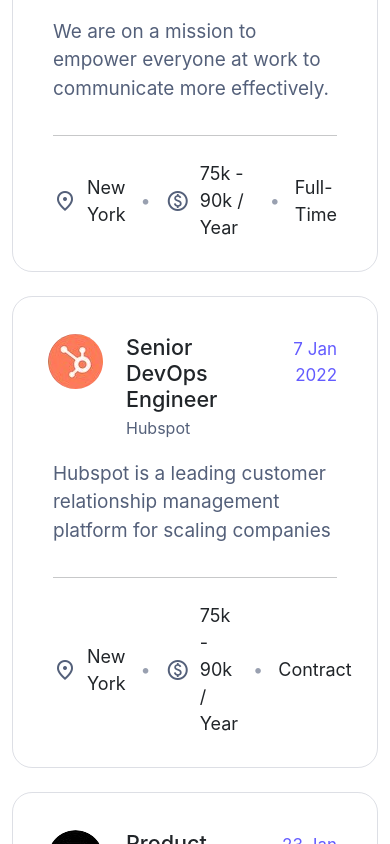
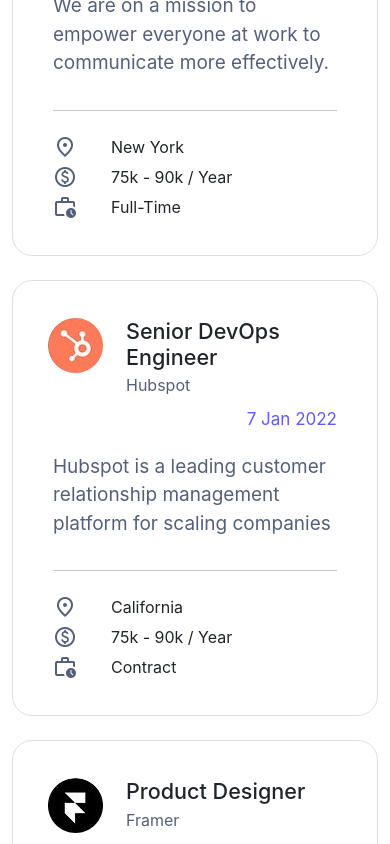
Before and after one commit to Yasela-dissanayake/hirace-job, a React (Create React App) app: page / in a window 390 px wide. Shown: the part 5580-6424 px from the top of the page. Built offline with nearby package versions, Linux system fonts and the light colour scheme.

Commit message:
feat:tabs full responsive done

```diff
--- a/public/index.html
+++ b/public/index.html
@@ -22,31 +22,6 @@
       href="https://fonts.googleapis.com/css2?family=Material+Symbols+Outlined:opsz,wght,FILL,GRAD@20..48,100..700,0..1,-50..200"
     />
 
-    <link
-      rel="stylesheet"
-      href="https://fonts.googleapis.com/css2?family=Material+Symbols+Outlined:opsz,wght,FILL,GRAD@20..48,100..700,0..1,-50..200"
-    />
-
-    <link
-      rel="stylesheet"
-      href="https://fonts.googleapis.com/css2?family=Material+Symbols+Outlined:opsz,wght,FILL,GRAD@20..48,100..700,0..1,-50..200"
-    />
-    <link
-      rel="stylesheet"
-      href="https://fonts.googleapis.com/css2?family=Material+Symbols+Outlined:opsz,wght,FILL,GRAD@20..48,100..700,0..1,-50..200"
-    />
-    <link
-      rel="stylesheet"
-      href="https://fonts.googleapis.com/css2?family=Material+Symbols+Outlined:opsz,wght,FILL,GRAD@20..48,100..700,0..1,-50..200"
-    />
-    <link
-      rel="stylesheet"
-      href="https://fonts.googleapis.com/css2?family=Material+Symbols+Outlined:opsz,wght,FILL,GRAD@20..48,100..700,0..1,-50..200"
-    />
-    <link
-      rel="stylesheet"
-      href="https://fonts.googleapis.com/css2?family=Material+Symbols+Outlined:opsz,wght,FILL,GRAD@20..48,100..700,0..1,-50..200"
-    />
     <script
       src="https://cdn.jsdelivr.net/npm/bootstrap@5.0.2/dist/js/bootstrap.bundle.min.js"
       integrity="sha384-MrcW6ZMFYlzcLA8Nl+NtUVF0sA7MsXsP1UyJoMp4YLEuNSfAP+JcXn/tWtIaxVXM"
--- a/src/components/TabCard.js
+++ b/src/components/TabCard.js
@@ -28,7 +28,7 @@ const TabCard = ({
             arrow_right_alt
           </span>
         </div>
-        <div className={`col-4 text-end ${classes.tabCardDate}`}>{date}</div>
+        <div className={`col-sm-4 text-end ${classes.tabCardDate}`}>{date}</div>
       </div>
       <div className={`row`}>
         <p className={`${classes.tabCardPara}`}>{para}</p>
@@ -39,7 +39,7 @@ const TabCard = ({
           <span class={`material-symbols-outlined ${classes.tabCardSmallIcon}`}>
             location_on
           </span>
-          New York
+          {location}
           <span className={classes.tabCardDot}>•</span>
           <span class={`material-symbols-outlined ${classes.tabCardSmallIcon}`}>
             monetization_on
@@ -48,6 +48,38 @@ const TabCard = ({
           <span className={classes.tabCardDot}>•</span>
           {jobtype}
         </div>
+        <div className={classes.tabCardBottomColMob}>
+          <div className="row">
+            <div className={`col ${classes.tabCardSmallIconColMob}`}>
+              <span
+                class={`material-symbols-outlined ${classes.tabCardSmallIcon}`}
+              >
+                location_on
+              </span>
+            </div>
+            <div className={`col`}>{location}</div>
+          </div>{" "}
+          <div className="row">
+            <div className={`col ${classes.tabCardSmallIconColMob}`}>
+              <span
+                class={`material-symbols-outlined ${classes.tabCardSmallIcon}`}
+              >
+                monetization_on
+              </span>
+            </div>
+            <div className={`col`}>{salary}</div>
+          </div>{" "}
+          <div className="row">
+            <div className={`col ${classes.tabCardSmallIconColMob}`}>
+              <span
+                class={`material-symbols-outlined ${classes.tabCardSmallIcon}`}
+              >
+                work_history
+              </span>
+            </div>
+            <div className={`col`}>{jobtype}</div>
+          </div>{" "}
+        </div>
       </div>
     </div>
   );
--- a/src/components/TabCard.module.css
+++ b/src/components/TabCard.module.css
@@ -63,3 +63,20 @@
   border: solid 1.5px var(--primaryColor);
   box-shadow: 5px 5px var(--primaryColor);
 }
+
+.tabCardBottomColMob {
+  display: none;
+}
+
+.tabCardSmallIconColMob {
+  max-width: fit-content;
+}
+
+@media (max-width: 576px) {
+  .tabCardBottomCol {
+    display: none;
+  }
+  .tabCardBottomColMob {
+    display: block;
+  }
+}
--- a/src/pages/Homepage.js
+++ b/src/pages/Homepage.js
@@ -446,7 +446,7 @@ const Homepage = () => {
               >
                 <div className={`row row-cols-lg-2 row-cols-1 mt-5`}>
                   {Jobs.map((job) => (
-                    <div className={`col gy-4 gx-4`}>
+                    <div className={`col gy-4 gx-4 `}>
                       <TabCard
                         img={job.icon}
                         title={job.title}
```
